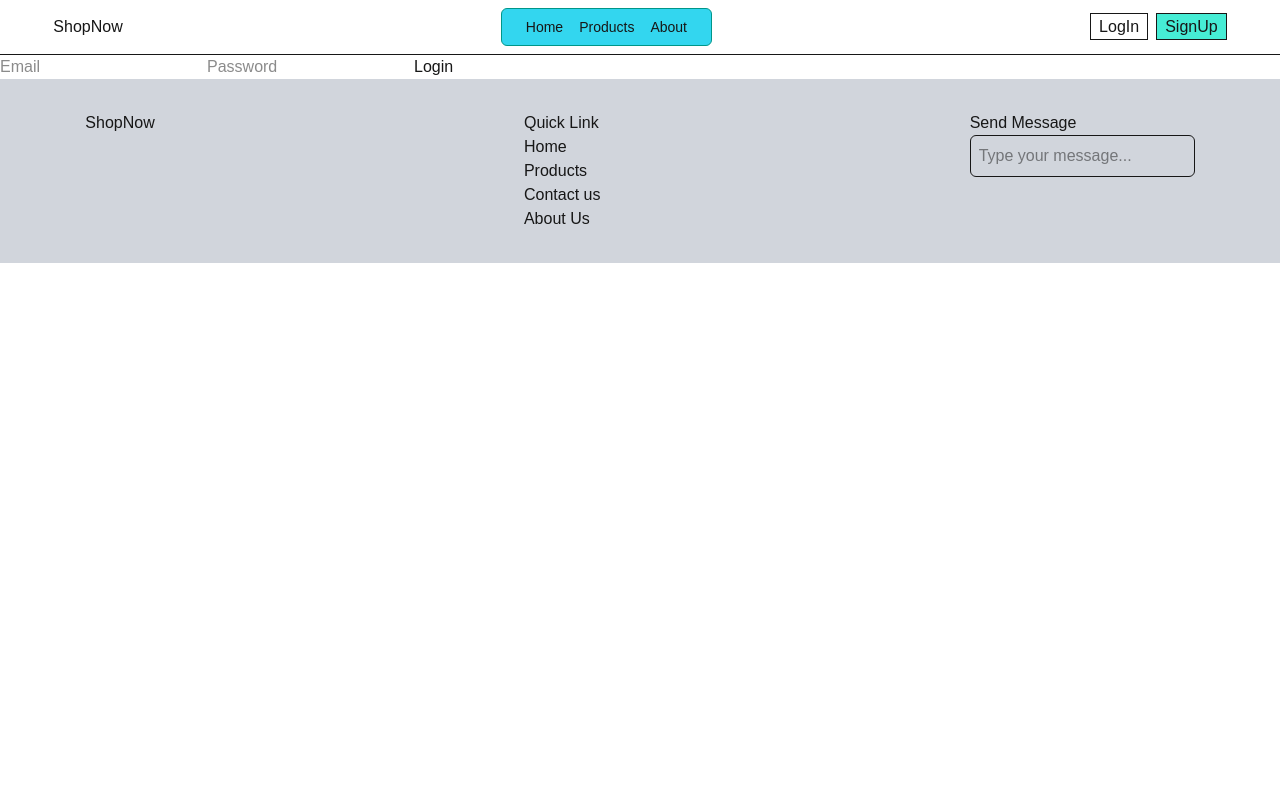
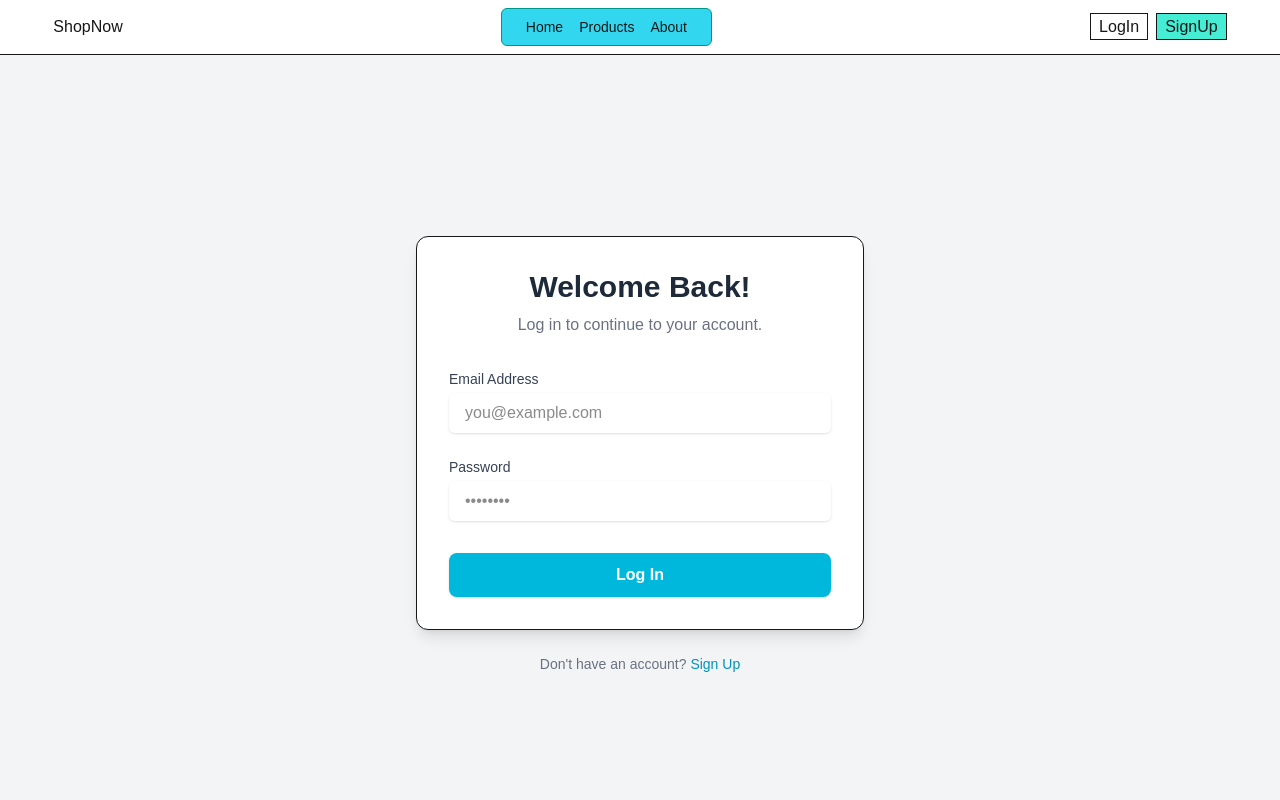
Before and after one commit to nurulafsarinfo/shopnow-next.js-project, a Next.js app: page /login in a window 1280 px wide. Shown: the top 800 px of the page. Built offline with nearby package versions, Linux system fonts and the light colour scheme.

Commit message:
improve signup and login component design part

```diff
--- a/src/app/login/page.jsx
+++ b/src/app/login/page.jsx
@@ -1,44 +1,128 @@
 "use client";
+
 import { signIn } from "next-auth/react";
+import { useRouter } from "next/navigation";
 import { useState } from "react";
+import Link from "next/link";
 
 export default function LoginPage() {
-    const [formData, setFormData ] = useState({email: '', password: ''})
+    const [formData, setFormData] = useState({ email: '', password: '' });
+    const [isLoading, setIsLoading] = useState(false);
+    const [error, setError] = useState(null);
+    const router = useRouter();
 
     const handleChange = (e) => {
-        const [ name, value ] = e.target;
+        const { name, value } = e.target;
         setFormData((prevData) => ({
             ...prevData,
-            [name] : value
-        }))
-
-    }
+            [name]: value,
+        }));
+    };
 
     const handleSubmit = async (e) => {
         e.preventDefault();
+        setIsLoading(true);
+        setError(null);
+
         const res = await signIn("credentials", {
-            email: form.email,
-            password: form.password,
-            redirect: false,
+            email: formData.email,
+            password: formData.password,
+            redirect: false, // for manualy redirect
         });
 
-        if(res.ok) {
+
+        setIsLoading(false);
+
+        if (res.ok) {
+            // redirect dashboard or checkout page login successfully
             router.push('/checkout');
-        }else{
-            alert("Login failed");
+        } else {
+            // res.error এ NextAuth থেকে পাঠানো এরর মেসেজ থাকে
+            setError("Invalid email or password. Please try again.");
         }
-    }
-
+    };
 
     return (
-        <form onSubmit={handleSubmit}>
-            <input type="email" placeholder="Email"
-            onChange={handleChange}/>
+        <div className="flex min-h-screen items-center justify-center bg-gray-100 p-4">
+            <div className="w-full max-w-md">
+                <form
+                    onSubmit={handleSubmit}
+                    className="rounded-xl border bg-white p-8 shadow-lg"
+                >
+                    {/* Form Header */}
+                    <div className="mb-8 text-center">
+                        <h1 className="text-3xl font-bold text-gray-800">Welcome Back!</h1>
+                        <p className="mt-2 text-gray-500">Log in to continue to your account.</p>
+                    </div>
 
-            <input type="password" placeholder="Password"
-            onChange={handleChange}/>
+                    {/* Form Fields */}
+                    <div className="space-y-6">
+                        <div>
+                            <label
+                                htmlFor="email"
+                                className="block text-sm font-medium text-gray-700"
+                            >
+                                Email Address
+                            </label>
+                            <input
+                                id="email"
+                                type="email"
+                                name="email" // <--- name অ্যাট্রিবিউট জরুরি
+                                placeholder="you@example.com"
+                                value={formData.email}
+                                onChange={handleChange}
+                                required
+                                className="mt-1 block w-full rounded-md border-gray-300 px-4 py-2 shadow-sm focus:border-cyan-500 focus:ring-2 focus:ring-cyan-500"
+                            />
+                        </div>
 
-            <button type="submit">Login</button>
-        </form>
-    )
+                        <div>
+                            <label
+                                htmlFor="password"
+                                className="block text-sm font-medium text-gray-700"
+                            >
+                                Password
+                            </label>
+                            <input
+                                id="password"
+                                type="password"
+                                name="password" // <--- name অ্যাট্রিবিউট জরুরি
+                                placeholder="••••••••"
+                                value={formData.password}
+                                onChange={handleChange}
+                                required
+                                className="mt-1 block w-full rounded-md border-gray-300 px-4 py-2 shadow-sm focus:border-cyan-500 focus:ring-2 focus:ring-cyan-500"
+                            />
+                        </div>
+                    </div>
+
+                    {/* Error Message Display */}
+                    {error && (
+                        <p className="mt-4 rounded-md bg-red-100 p-3 text-center text-sm text-red-600">
+                            {error}
+                        </p>
+                    )}
+
+                    {/* Submit Button */}
+                    <div className="mt-8">
+                        <button
+                            type="submit"
+                            disabled={isLoading}
+                            className="w-full rounded-lg bg-cyan-500 px-4 py-2.5 text-center font-semibold text-white shadow-sm transition duration-200 hover:bg-cyan-600 focus:outline-none focus:ring-2 focus:ring-cyan-500 focus:ring-opacity-50 disabled:cursor-not-allowed disabled:bg-cyan-300"
+                        >
+                            {isLoading ? 'Logging In...' : 'Log In'}
+                        </button>
+                    </div>
+                </form>
+
+                {/* Footer Link */}
+                <p className="mt-6 text-center text-sm text-gray-500">
+                    Don't have an account?{' '}
+                    <Link href="/signup" className="font-medium text-cyan-600 hover:underline">
+                        Sign Up
+                    </Link>
+                </p>
+            </div>
+        </div>
+    );
 }
--- a/src/app/signup/page.jsx
+++ b/src/app/signup/page.jsx
@@ -1,13 +1,18 @@
 "use client";
-// import { useRouter } from "next/router";
+
 import { useRouter } from "next/navigation";
 import { useState } from "react";
+import Link from "next/link";
 
 export default function SignupPage() {
-    const [ form, setForm ] = useState({ name: "", email: "", password: "" });
+    const [form, setForm] = useState({ name: "", email: "", password: "" });
+    // State for loading and error handling for better UX
+    const [isLoading, setIsLoading] = useState(false);
+    const [error, setError] = useState(null);
+
     const router = useRouter();
 
-    const handlechange = (e) => {
+    const handleChange = (e) => {
         const { name, value } = e.target;
         setForm((prevData) => ({
             ...prevData,
@@ -15,32 +20,121 @@ export default function SignupPage() {
         }));
     };
 
-
     async function handleSubmit(e) {
         e.preventDefault();
+        setIsLoading(true); // Start loading
+        setError(null);     // Clear previous errors
+
         const res = await fetch("/api/auth/signup", {
             method: "POST",
+            headers: { 'Content-Type': 'application/json' },
             body: JSON.stringify(form),
         });
 
-        if(res.ok) {
+        if (res.ok) {
             router.push("/login");
-        }else {
-            alert('Signup failed');
+        } else {
+            const errorData = await res.json();
+            setError(errorData.message || 'Signup failed. Please try again.');
         }
+
+        setIsLoading(false); // Stop loading
     }
 
+    return (
+        <div className="flex min-h-screen items-center justify-center bg-gray-100 p-4">
+            <div className="w-full max-w-md">
+                <form
+                    onSubmit={handleSubmit}
+                    className="rounded-xl border bg-white p-8 shadow-lg"
+                >
+                    {/* Form Header */}
+                    <div className="mb-8 text-center">
+                        <h1 className="text-3xl font-bold text-gray-800">Create Your Account</h1>
+                        <p className="mt-2 text-gray-500">Get started with our service today!</p>
+                    </div>
 
-    return (
-        <form onSubmit={handleSubmit}>
-            <input type="text" placeholder="Name" onChange={handlechange}/>
+                    {/* Form Fields */}
+                    <div className="space-y-6">
+                        <div>
+                            <label
+                                htmlFor="name"
+                                className="block text-sm font-medium text-gray-700"
+                            >
+                                Name
+                            </label>
+                            <input
+                                type="text"
+                                name="name"
+                                placeholder="Enter your full name"
+                                onChange={handleChange}
+                                required
+                                className="mt-1 block w-full rounded-md border-gray-300 px-4 py-2 shadow-sm focus:border-cyan-500 focus:ring-2 focus:ring-cyan-500"
+                            />
+                        </div>
 
-            <input type="email" placeholder="Email" onChange={handlechange}/>
+                        <div>
+                            <label
+                                htmlFor="email"
+                                className="block text-sm font-medium text-gray-700"
+                            >
+                                Email Address
+                            </label>
+                            <input
+                                type="email"
+                                name="email"
+                                placeholder="you@example.com"
+                                onChange={handleChange}
+                                required
+                                className="mt-1 block w-full rounded-md border-gray-300 px-4 py-2 shadow-sm focus:border-cyan-500 focus:ring-2 focus:ring-cyan-500"
+                            />
+                        </div>
 
-            <input type="password" placeholder="Password" onChange={handlechange}/>
+                        <div>
+                            <label
+                                htmlFor="password"
+                                className="block text-sm font-medium text-gray-700"
+                            >
+                                Password
+                            </label>
+                            <input
+                                type="password"
+                                name="password"
+                                placeholder="••••••••"
+                                onChange={handleChange}
+                                required
+                                className="mt-1 block w-full rounded-md border-gray-300 px-4 py-2 shadow-sm focus:border-cyan-500 focus:ring-2 focus:ring-cyan-500"
+                            />
+                        </div>
+                    </div>
 
-            <button type="submit">Sign Up</button>
+                    {/* Error Message Display */}
+                    {error && (
+                        <p className="mt-4 rounded-md bg-red-100 p-3 text-center text-sm text-red-600">
+                            {error}
+                        </p>
+                    )}
 
-        </form>
-    )
+                    {/* Submit Button */}
+                    <div className="mt-8">
+                        <button
+                            type="submit"
+                            disabled={isLoading}
+                            className="w-full rounded-lg bg-cyan-500 px-4 py-2.5 text-center font-semibold text-white shadow-sm transition duration-200 hover:bg-cyan-600 focus:outline-none focus:ring-2 focus:ring-cyan-500 focus:ring-opacity-50 disabled:cursor-not-allowed disabled:bg-cyan-300"
+                        >
+                            {isLoading ? 'Signing Up...' : 'Sign Up'}
+                        </button>
+                    </div>
+                </form>
+
+                {/* Footer Link */}
+                <p className="mt-6 text-center text-sm text-gray-500">
+                    Already have an account?{' '}
+                    <Link href="/login" className="font-medium text-cyan-600 hover:underline">
+                        Log In
+                    </Link>
+                </p>
+            </div>
+        </div>
+    );
 }
```
